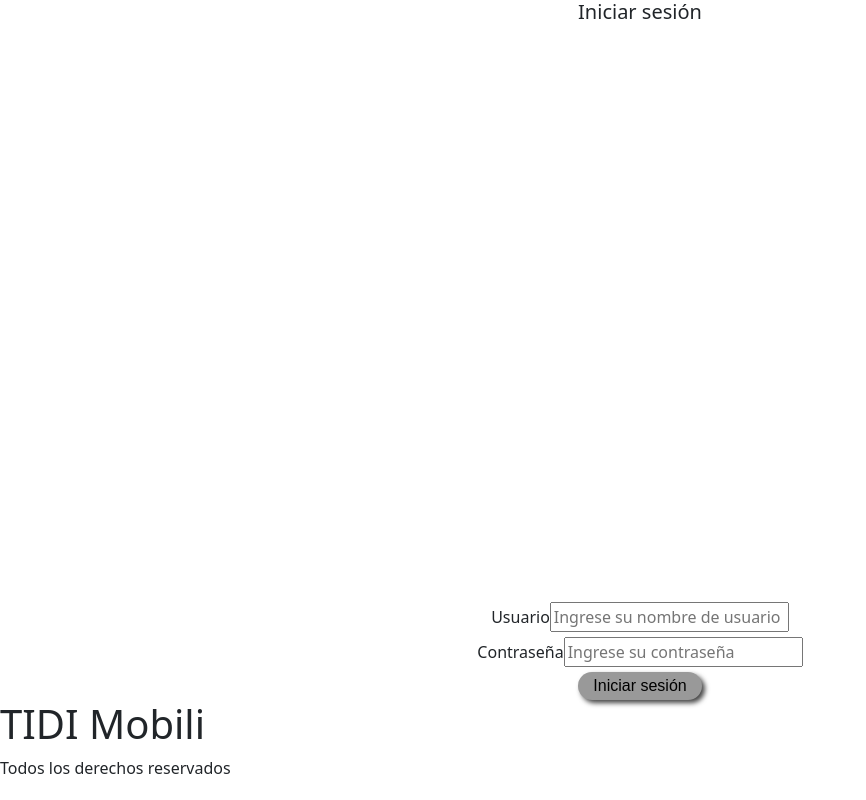
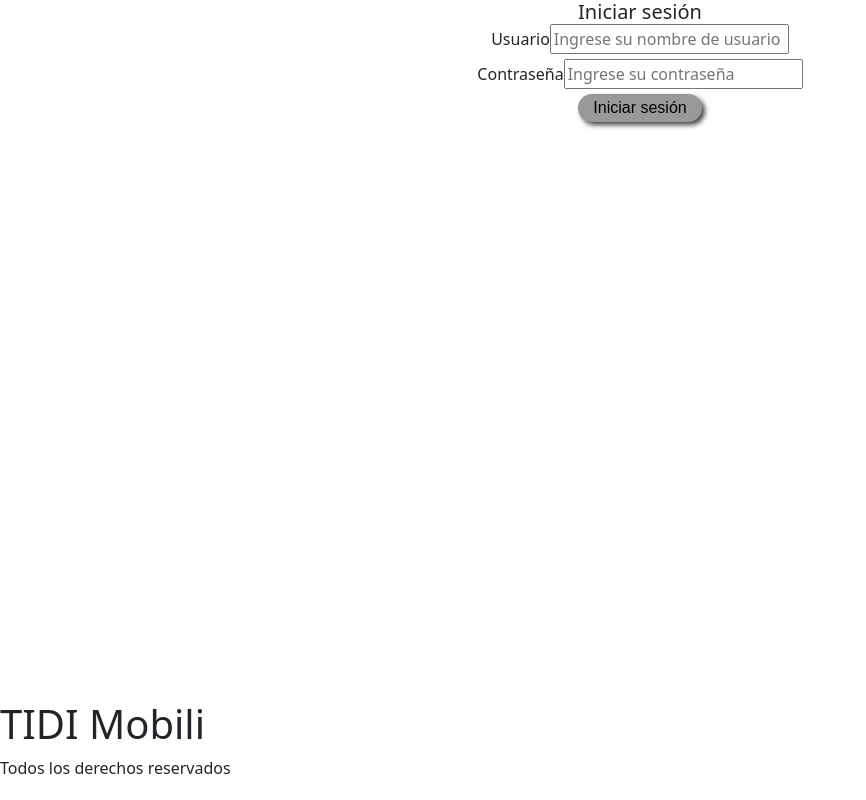
Before and after one commit to pablobarreiro/gestion-tidi-client, a React (Create React App) app: page /login in a window 1280 px wide. Shown: the whole page, without its empty margins (0-866 px from the left). Built offline with nearby package versions, Linux system fonts and the light colour scheme; no server answers.

Commit message:
styles min change

```diff
--- a/src/styles/styles.css
+++ b/src/styles/styles.css
@@ -8,7 +8,7 @@
 .max-container2 {
     display: flex;
     flex-direction: column;
-    min-height: calc(100vh - 100px);
+    /* min-height: calc(100vh - 100px); */
     justify-content: flex-start;
 }
 
@@ -19,6 +19,11 @@
 
 .footer-container {
     height: 100px;
+    width: 100%;
+    background-color: white;
+    position: relative;
+    right: 0;
+    bottom: 0;
 }
 
 .grid-container {
```
